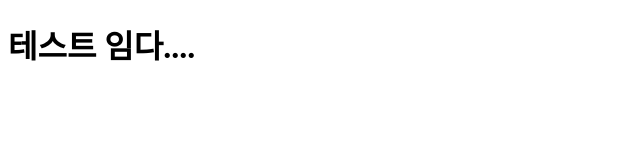
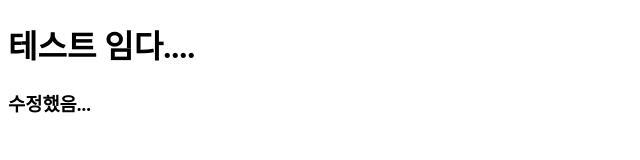
Before and after one commit to kim3pyo1/test-project, a plain HTML site: page index.html in a window 1280 px wide. Shown: the whole page, without its empty margins (0-640 px from the left). Drawn offline with Linux system fonts and the light colour scheme.

Commit message:
second commit

```diff
--- a/index.html
+++ b/index.html
@@ -9,6 +9,6 @@
 <body>
     <h1>테스트 임다....</h1>
 
-
+    <h3> 수정했음...</h3>
 </body>
 </html>
```
